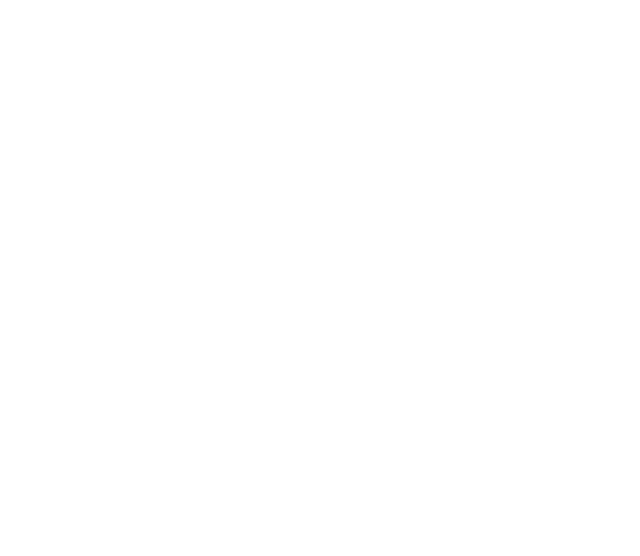
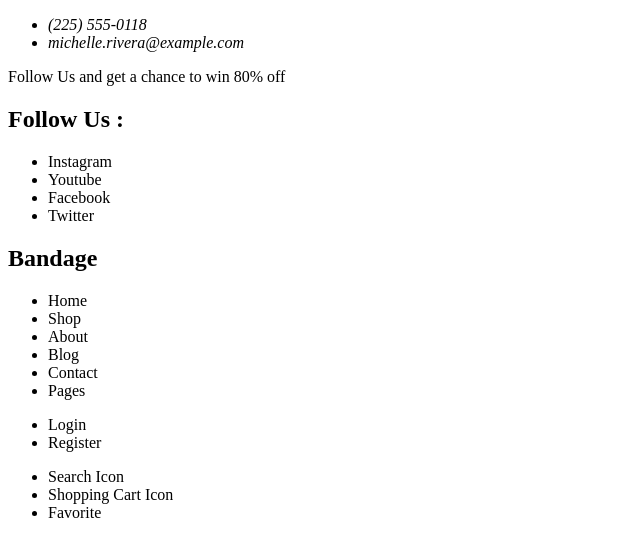
Before and after one commit to AdrianoRdg/compass-e-commerce, a plain HTML site: page index.html in a window 1280 px wide. Shown: the whole page, without its empty margins (0-640 px from the left). Drawn offline with Linux system fonts and the light colour scheme.

Commit message:
feat: feito estrutura inicial do header

```diff
--- a/index.html
+++ b/index.html
@@ -1,11 +1,61 @@
 <!DOCTYPE html>
 <html lang="en">
-<head>
-  <meta charset="UTF-8">
-  <meta name="viewport" content="width=device-width, initial-scale=1.0">
-  <title>Bandage</title>
-</head>
-<body>
+  <head>
+    <meta charset="UTF-8" />
+    <meta name="viewport" content="width=device-width, initial-scale=1.0" />
+    <title>Bandage</title>
+  </head>
+  <body>
+    <header>
+      <div>
+        <address>
+          <ul>
+            <li>(225) 555-0118</li>
+            <li>michelle.rivera@example.com</li>
+          </ul>
+        </address>
 
-</body>
+        <aside>Follow Us and get a chance to win 80% off</aside>
+
+        <nav>
+          <h2>Follow Us :</h2>
+          <ul>
+            <li>Instagram</li>
+            <li>Youtube</li>
+            <li>Facebook</li>
+            <li>Twitter</li>
+          </ul>
+        </nav>
+      </div>
+      <div>
+        <h2>Bandage</h2>
+
+        <nav>
+          <ul>
+            <li>Home</li>
+            <li>Shop</li>
+            <li>About</li>
+            <li>Blog</li>
+            <li>Contact</li>
+            <li>Pages</li>
+          </ul>
+        </nav>
+
+        <nav>
+          <ul>
+            <li>Login</li>
+            <li>Register</li>
+          </ul>
+        </nav>
+
+        <nav>
+          <ul>
+            <li>Search Icon</li>
+            <li>Shopping Cart Icon</li>
+            <li>Favorite</li>
+          </ul>
+        </nav>
+      </div>
+    </header>
+  </body>
 </html>
```
